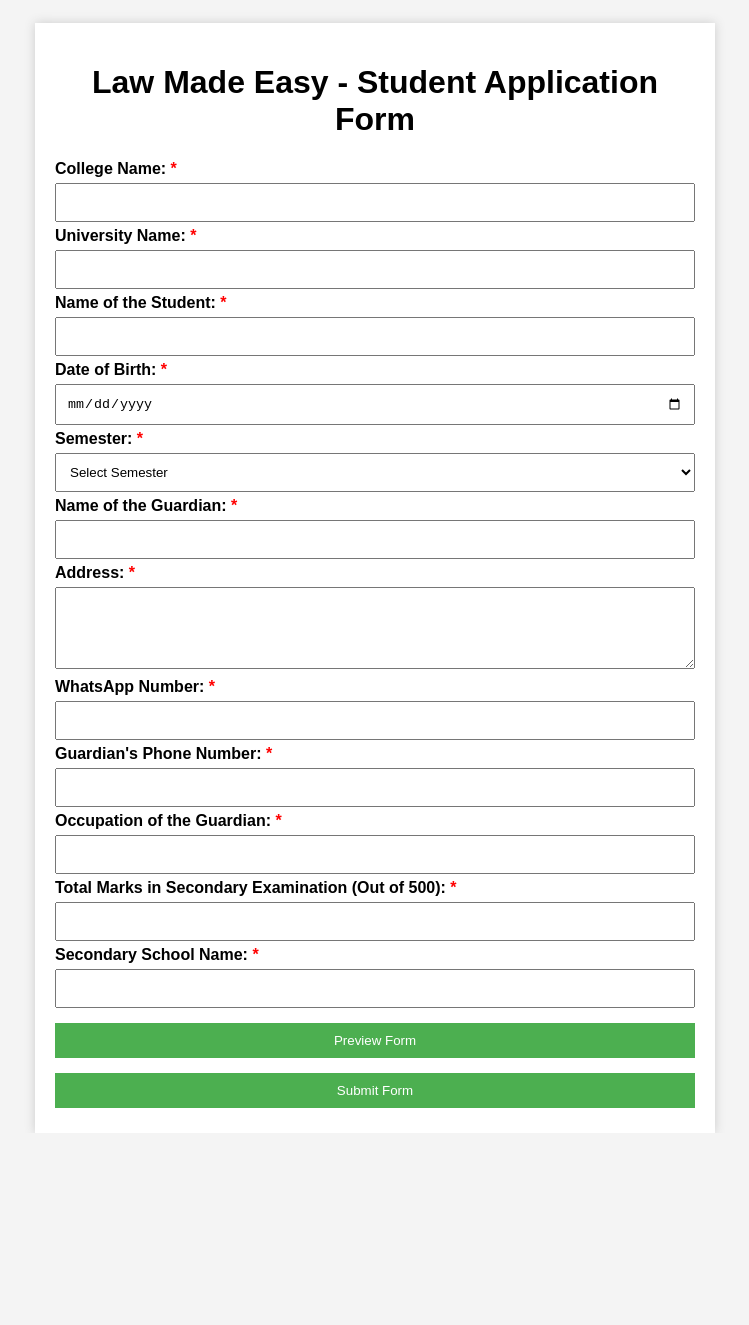
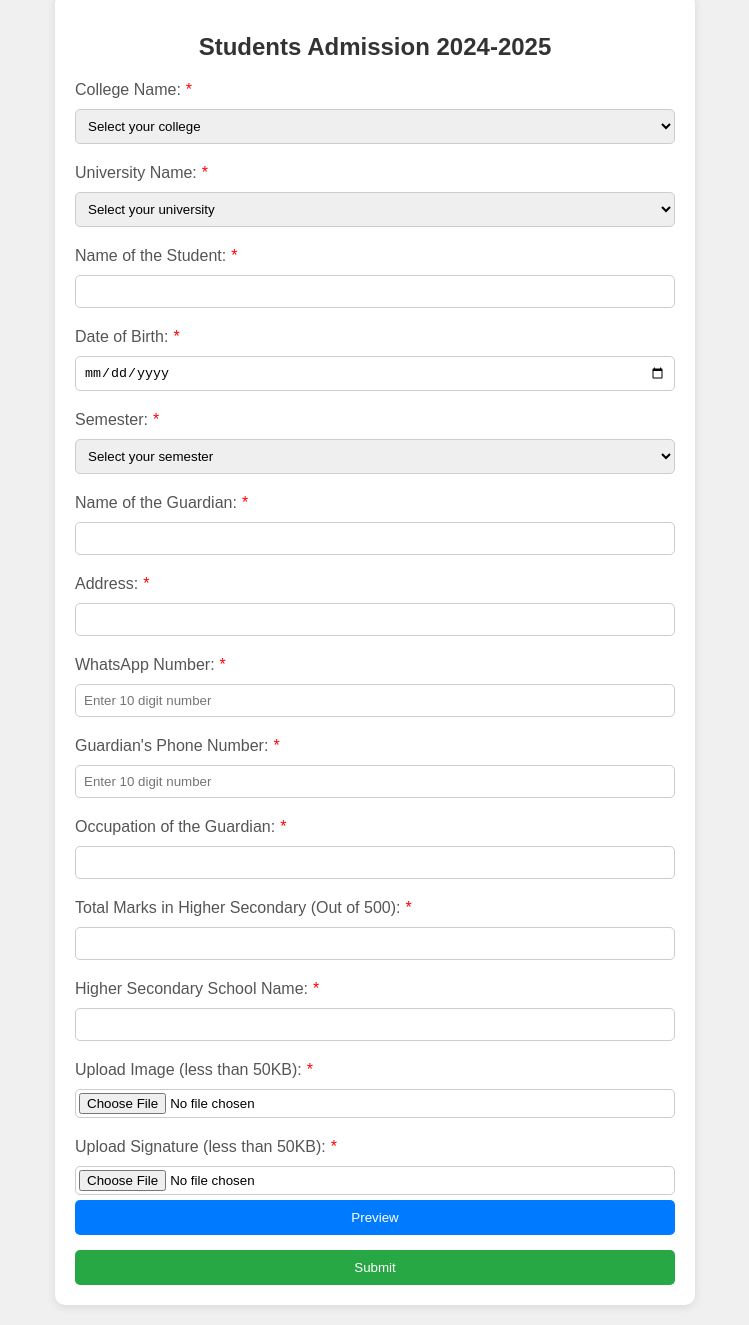
Before and after one commit to Nayan3123/Application-form-, a plain HTML site: page index.html in a window 1280 px wide. Shown: the part 27-1352 px from the top of the page, without its empty margins (265-1014 px from the left). Before the commit the page ends 1160 px from the top, so only its background shows below. Drawn offline with Linux system fonts and the light colour scheme.

Commit message:
Update index.html
...

```diff
--- a/index.html
+++ b/index.html
@@ -3,171 +3,171 @@
 <head>
     <meta charset="UTF-8">
     <meta name="viewport" content="width=device-width, initial-scale=1.0">
-    <title>Law Made Easy - Student Application Form</title>
+    <title>Students Admission 2024-2025</title>
     <style>
         body {
             font-family: Arial, sans-serif;
+            background-color: #f0f0f0;
             margin: 0;
-            padding: 0;
-            background-color: #f4f4f4;
+            padding: 20px;
         }
         .container {
-            width: 50%;
+            background-color: #ffffff;
+            padding: 20px;
+            border-radius: 10px;
+            max-width: 600px;
             margin: 0 auto;
-            background-color: #fff;
-            padding: 20px;
-            box-shadow: 0px 0px 10px 0px #ccc;
-            margin-top: 50px;
+            box-shadow: 0 2px 10px rgba(0, 0, 0, 0.1);
         }
-        h1 {
+        h2 {
             text-align: center;
+            color: #333;
         }
         label {
-            font-weight: bold;
+            display: block;
+            margin: 15px 0 5px;
+            color: #555;
         }
-        input, select, textarea {
+        input[type="text"], input[type="number"], input[type="date"], select, input[type="file"] {
             width: 100%;
-            padding: 10px;
+            padding: 8px;
             margin: 5px 0;
             box-sizing: border-box;
+            border: 1px solid #ccc;
+            border-radius: 5px;
         }
-        input[type="submit"], input[type="button"] {
-            background-color: #4CAF50;
+        input[type="file"] {
+            padding: 3px;
+        }
+        button {
+            background-color: #28a745;
             color: white;
+            padding: 10px 15px;
             border: none;
+            border-radius: 5px;
             cursor: pointer;
-            padding: 10px 15px;
-            margin-top: 10px;
+            margin-top: 15px;
+            width: 100%;
         }
-        input[type="submit"]:hover, input[type="button"]:hover {
-            background-color: #45a049;
+        button:hover {
+            background-color: #218838;
         }
-        .mandatory {
+        .preview-button {
+            background-color: #007bff;
+            margin-top: 0;
+        }
+        .required {
             color: red;
-        }
-        #formPreview {
-            display: none;
-            border: 1px solid #ccc;
-            padding: 20px;
-            margin-top: 20px;
-        }
-        .error {
-            border-color: #e74c3c;
-        }
-        .error-msg {
-            color: #e74c3c;
-            font-size: 12px;
+            margin-left: 5px;
         }
     </style>
 </head>
 <body>
 
 <div class="container">
-    <h1>Law Made Easy - Student Application Form</h1>
-    <form id="studentForm">
-        <!-- College Name -->
-        <label for="college_name">College Name: <span class="mandatory">*</span></label>
-        <input type="text" id="college_name" name="college_name" required>
+    <h2>Students Admission 2024-2025</h2>
+    <form id="admissionForm" onsubmit="return validateForm()">
 
-        <!-- University Name -->
-        <label for="university_name">University Name: <span class="mandatory">*</span></label>
-        <input type="text" id="university_name" name="university_name" required>
-
-        <!-- Name of the Student -->
-        <label for="student_name">Name of the Student: <span class="mandatory">*</span></label>
-        <input type="text" id="student_name" name="student_name" required>
-
-        <!-- Date of Birth -->
-        <label for="dob">Date of Birth: <span class="mandatory">*</span></label>
-        <input type="date" id="dob" name="dob" required>
-
-        <!-- Semester -->
-        <label for="semester">Semester: <span class="mandatory">*</span></label>
-        <select id="semester" name="semester" required>
-            <option value="">Select Semester</option>
-            <option value="semester_I">Semester I</option>
-            <option value="semester_II">Semester II</option>
-            <option value="semester_III">Semester III</option>
-            <!-- Add more semesters if needed -->
+        <label for="collegeName">College Name:<span class="required">*</span></label>
+        <select id="collegeName" required>
+            <option value="" disabled selected>Select your college</option>
+            <option>National University of Juridical Sciences (NUJS)</option>
+            <option>Department of Law, University of Calcutta</option>
+            <option>South Calcutta Law College</option>
+            <option>Balurghat Law College</option>
+            <option>Jogesh Chandra Chaudhuri Law College</option>
+            <option>Sarsuna Law College</option>
+            <option>Haldia Law College</option>
+            <option>Bengal Law College</option>
+            <option>Heritage Law College</option>
+            <option>Midnapore Law College</option>
         </select>
 
-        <!-- Name of the Guardian -->
-        <label for="guardian_name">Name of the Guardian: <span class="mandatory">*</span></label>
-        <input type="text" id="guardian_name" name="guardian_name" required>
+        <label for="universityName">University Name:<span class="required">*</span></label>
+        <select id="universityName" required>
+            <option value="" disabled selected>Select your university</option>
+            <option>University of Calcutta</option>
+            <option>Jadavpur University</option>
+            <option>Presidency University</option>
+            <option>University of Kalyani</option>
+            <option>University of Gour Banga</option>
+            <option>University of Burdwan</option>
+        </select>
 
-        <!-- Address -->
-        <label for="address">Address: <span class="mandatory">*</span></label>
-        <textarea id="address" name="address" rows="4" required></textarea>
+        <label for="studentName">Name of the Student:<span class="required">*</span></label>
+        <input type="text" id="studentName" required>
 
-        <!-- WhatsApp Number -->
-        <label for="whatsapp_number">WhatsApp Number: <span class="mandatory">*</span></label>
-        <input type="tel" id="whatsapp_number" name="whatsapp_number" required>
+        <label for="dob">Date of Birth:<span class="required">*</span></label>
+        <input type="date" id="dob" required>
 
-        <!-- Guardian's Phone Number -->
-        <label for="guardian_phone">Guardian's Phone Number: <span class="mandatory">*</span></label>
-        <input type="tel" id="guardian_phone" name="guardian_phone" required>
+        <label for="semester">Semester:<span class="required">*</span></label>
+        <select id="semester" required>
+            <option value="" disabled selected>Select your semester</option>
+            <option>Semester I</option>
+            <option>Semester II</option>
+            <option>Semester III</option>
+            <option>Semester IV</option>
+            <option>Semester V</option>
+            <option>Semester VI</option>
+            <option>Semester VII</option>
+            <option>Semester VIII</option>
+            <option>Semester IX</option>
+            <option>Semester X</option>
+        </select>
 
-        <!-- Occupation of the Guardian -->
-        <label for="guardian_occupation">Occupation of the Guardian: <span class="mandatory">*</span></label>
-        <input type="text" id="guardian_occupation" name="guardian_occupation" required>
+        <label for="guardianName">Name of the Guardian:<span class="required">*</span></label>
+        <input type="text" id="guardianName" required>
 
-        <!-- Total Marks in Secondary Examination -->
-        <label for="marks_secondary">Total Marks in Secondary Examination (Out of 500): <span class="mandatory">*</span></label>
-        <input type="number" id="marks_secondary" name="marks_secondary" required>
+        <label for="address">Address:<span class="required">*</span></label>
+        <input type="text" id="address" required>
 
-        <!-- Secondary School Name -->
-        <label for="secondary_school">Secondary School Name: <span class="mandatory">*</span></label>
-        <input type="text" id="secondary_school" name="secondary_school" required>
+        <label for="whatsappNumber">WhatsApp Number:<span class="required">*</span></label>
+        <input type="text" id="whatsappNumber" pattern="\d{10}" required placeholder="Enter 10 digit number">
 
-        <!-- Preview and Print -->
-        <input type="button" value="Preview Form" onclick="previewForm()">
-        <input type="submit" value="Submit Form">
+        <label for="guardianPhoneNumber">Guardian's Phone Number:<span class="required">*</span></label>
+        <input type="text" id="guardianPhoneNumber" pattern="\d{10}" required placeholder="Enter 10 digit number">
+
+        <label for="guardianOccupation">Occupation of the Guardian:<span class="required">*</span></label>
+        <input type="text" id="guardianOccupation" required>
+
+        <label for="totalMarks">Total Marks in Higher Secondary (Out of 500):<span class="required">*</span></label>
+        <input type="number" id="totalMarks" min="0" max="500" required>
+
+        <label for="schoolName">Higher Secondary School Name:<span class="required">*</span></label>
+        <input type="text" id="schoolName" required>
+
+        <label for="uploadImage">Upload Image (less than 50KB):<span class="required">*</span></label>
+        <input type="file" id="uploadImage" accept="image/*" required>
+
+        <label for="uploadSignature">Upload Signature (less than 50KB):<span class="required">*</span></label>
+        <input type="file" id="uploadSignature" accept="image/*" required>
+
+        <button type="button" class="preview-button" onclick="previewForm()">Preview</button>
+        <button type="submit">Submit</button>
     </form>
-
-    <!-- Form Preview Section -->
-    <div id="formPreview">
-        <h3>Form Preview</h3>
-    </div>
-
-    <!-- Print Button -->
-    <input type="button" value="Print Form" onclick="printForm()" style="display:none;" id="printButton">
 </div>
 
 <script>
-    // Form preview function
     function previewForm() {
-        const previewSection = document.getElementById('formPreview');
-        previewSection.innerHTML = '<h3>Form Preview</h3>';  // Clear previous preview
-
-        const formData = new FormData(document.getElementById('studentForm'));
-
-        formData.forEach((value, key) => {
-            const para = document.createElement('p');
-            para.textContent = `${key}: ${value}`;
-            previewSection.appendChild(para);
-        });
-
-        // Show the preview section
-        previewSection.style.display = 'block';
-        document.getElementById('printButton').style.display = 'block';
+        alert("Preview your form details here!");
     }
 
-    // Print form function
-    function printForm() {
-        const printContent = document.getElementById('formPreview').innerHTML;
-        const originalContent = document.body.innerHTML;
+    function validateForm() {
+        const image = document.getElementById('uploadImage').files[0];
+        const signature = document.getElementById('uploadSignature').files[0];
 
-        document.body.innerHTML = printContent;
-        window.print();
-        document.body.innerHTML = originalContent;
+        if (image.size > 51200) { // 50KB in bytes
+            alert("Image size should be less than 50KB");
+            return false;
+        }
+        if (signature.size > 51200) {
+            alert("Signature size should be less than 50KB");
+            return false;
+        }
+
+        window.print();  // This will trigger the print dialog after form submission
+        return true;
     }
-
-    // Prevent form submission for demo and display print button
-    document.getElementById('studentForm').addEventListener('submit', function(event) {
-        event.preventDefault(); // Prevent form submission for demo purposes
-        previewForm(); // Show preview
-        alert("Form has been submitted successfully!"); // Simulate form submission message
-    });
 </script>
 
 </body>
```
